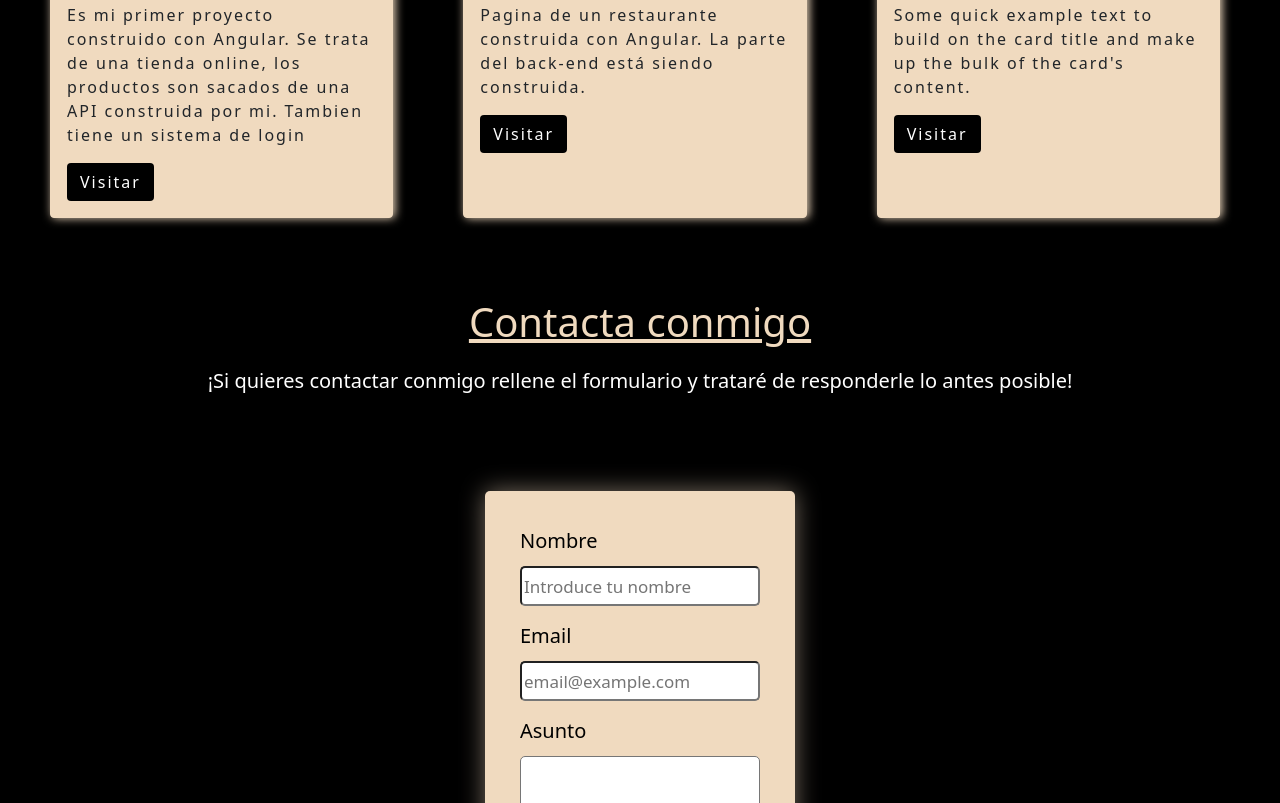
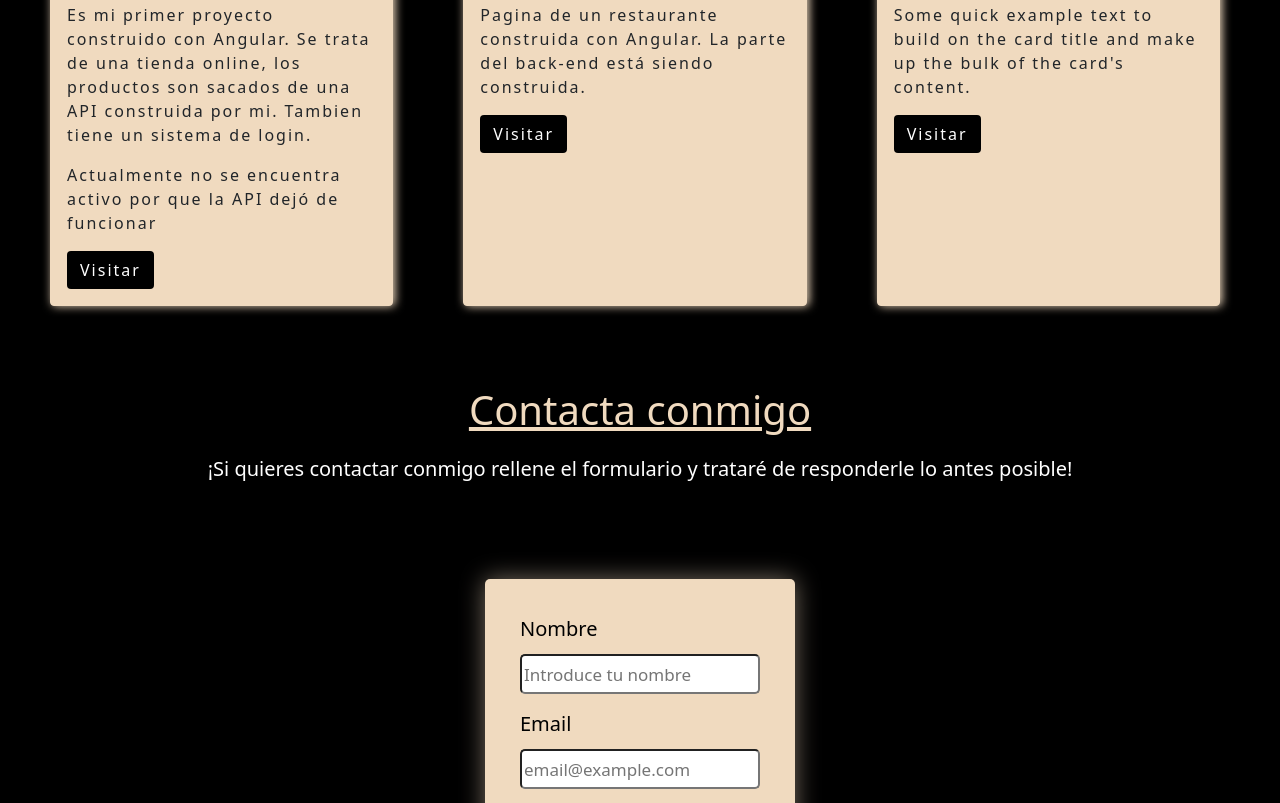
Before and after one commit to alejandroaperez1994g/portfolio-1, a plain HTML site: page index.html in a window 1280 px wide. Shown: the part 1256-2059 px from the top of the page. Drawn offline with Linux system fonts and the light colour scheme.

Commit message:
Update index.html

```diff
--- a/index.html
+++ b/index.html
@@ -64,7 +64,7 @@
                 <div class="card-body">
                     <h5 class="card-title">Proyecto</h5>
                     <p class="card-text">Es mi primer proyecto construido con Angular. Se trata de una tienda online,
-                        los productos son sacados de una API construida por mi. Tambien tiene un sistema de login</p>
+                        los productos son sacados de una API construida por mi. Tambien tiene un sistema de login. <p>Actualmente no se encuentra activo por que la API dejó de funcionar</p>
                     <a href="" target="blank"  class="btn">Visitar</a>
                 </div>
             </div>
```
